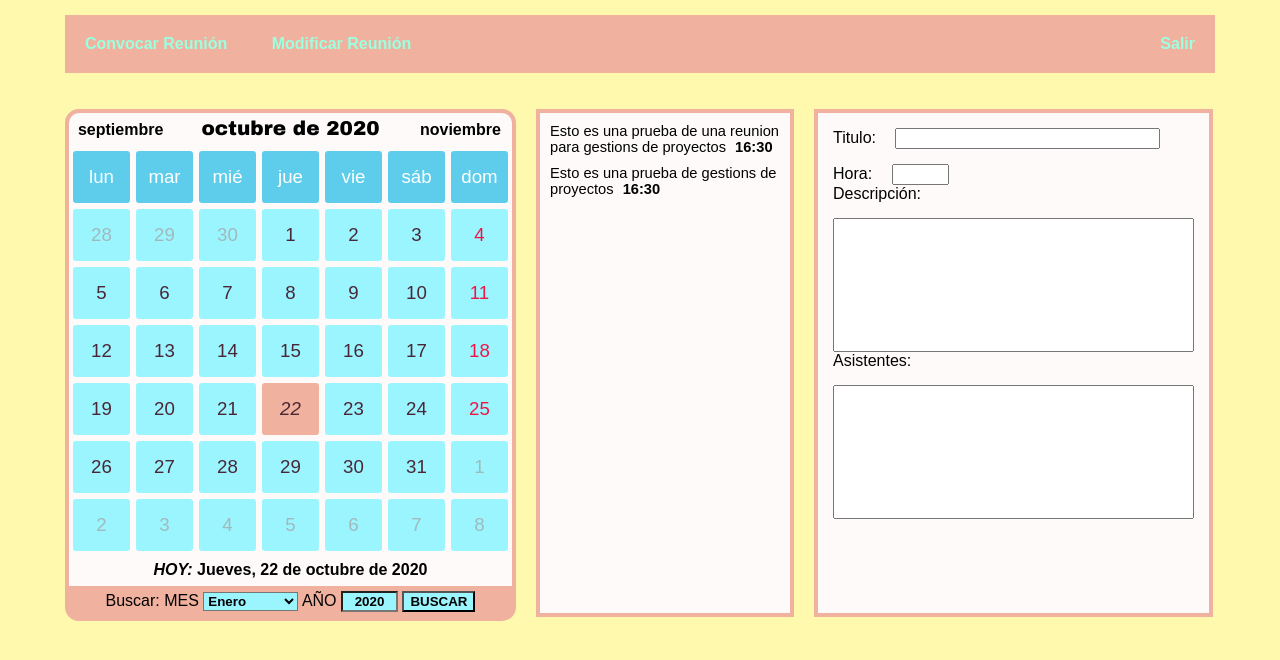
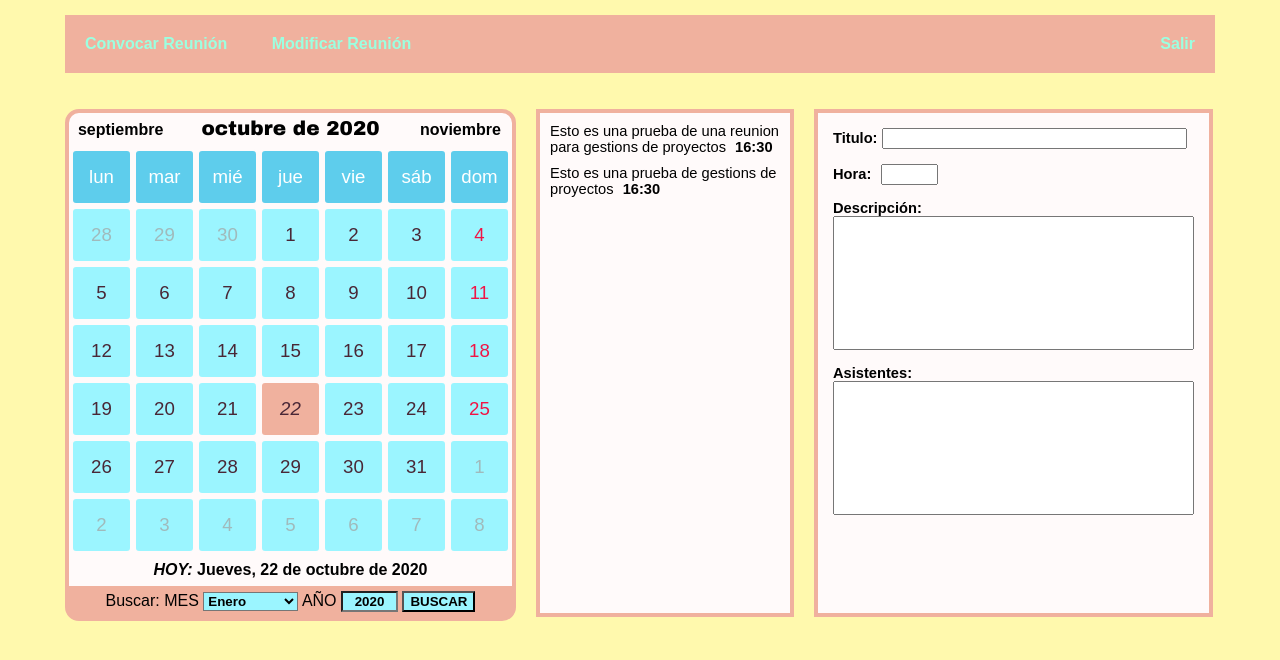
Before and after one commit to Gerole10/SIGET-Equipo-3, a plain HTML site: page SIGET/src/main/webapp/calendario.html in a window 1280 px wide. Drawn offline with Linux system fonts and the light colour scheme.

Commit message:
Margenes en la caja de la infromacion de las reuniones ajustados

```diff
--- a/SIGET/src/main/webapp/calendario.css
+++ b/SIGET/src/main/webapp/calendario.css
@@ -165,14 +165,16 @@
 	margin-left: 20px;
 	margin-right: 20px;
 	float:left;
+
 }
 
-#titureunion, #horareunion, #descripcion, #asistentes {
-	margin: 15px 15px 0px 15px;
+#inputtitulo, #inputhora, #inputdescripcion, #inputasistentes {
+ margin: 15px;
+font: bold 11pt arial;
 }
 
-#texttitulo, #texthora, #textdescripcion, #textasistentes {
-	margin-left: 15px;
+#horareunion{
+	margin-left:6px;
 }
 
 #descripcion, #asistentes {
--- a/SIGET/src/main/webapp/calendario.html
+++ b/SIGET/src/main/webapp/calendario.html
@@ -72,15 +72,23 @@
 </div>
 <div id="cajainforeuniones">
 	<form>
+		<div id="inputtitulo">
 			<label id="texttitulo">Titulo:</label>
-			<input type="text" id="titureunion" name="titureunion" maxlength="80" size="30" readonly><br>
+			<input type="text" id="titureunion" name="titureunion" maxlength="80" size="35" readonly>
+
+		</div>
+		<div id="inputhora">
 			<label id="texthora">Hora:</label>
-			<input type="text" id="horareunion" name="horareunion" maxlength="5" size="4" readonly><br>
+			<input type="text" id="horareunion" name="horareunion" maxlength="5" size="4" readonly>
+		</div>
+		<div id="inputdescripcion">
 			<label id="textdescripcion">Descripción:</label><br>
 			<textarea id="descripcion" name="descripcion" rows="8" cols="40" readonly></textarea><br>
+		</div>
+		<div id="inputasistentes">
 			<label id="textasistentes">Asistentes:</label><br>
 			<textarea id="asistentes" name="descripcion" rows="8" cols="40" readonly></textarea>
-
+		</div>
 
 	</form>
 </div>
```
